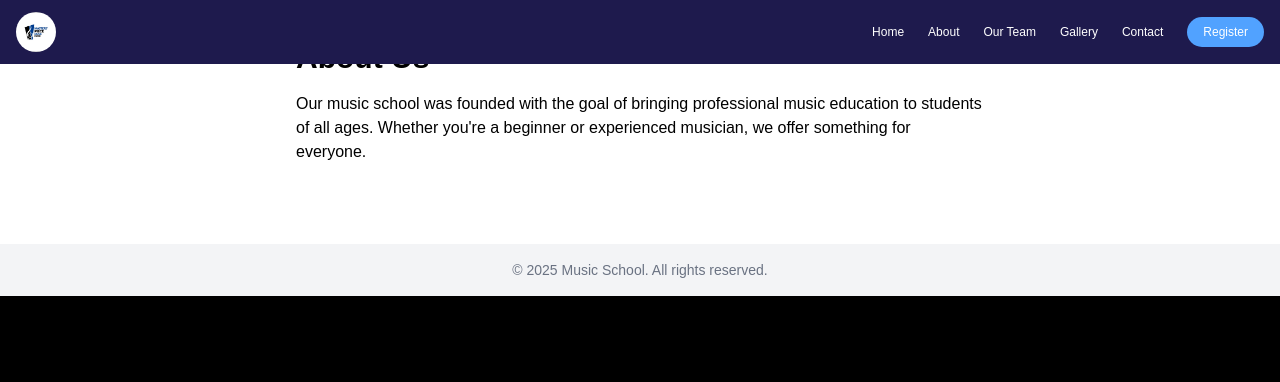
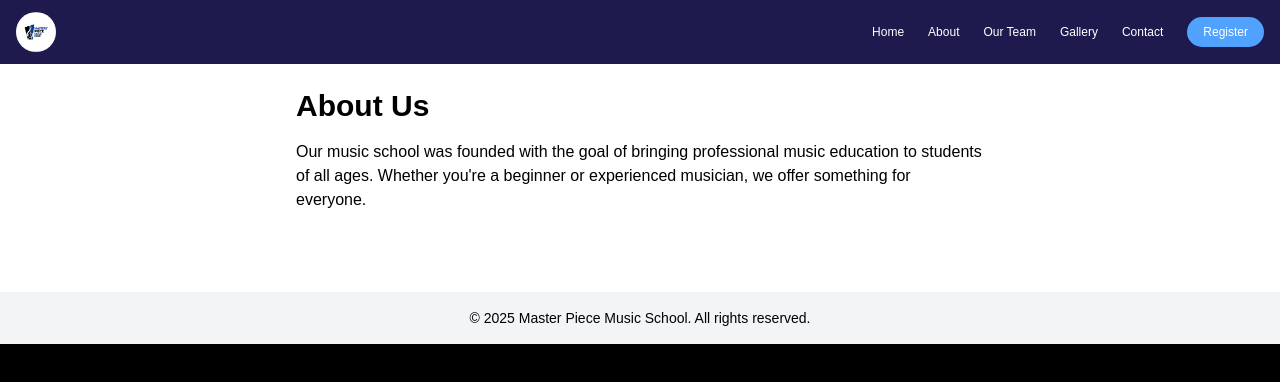
Before and after one commit to Aighangbe18/MPMSch, a React (Vite) app: page /about in a window 1280 px wide. Shown: the top 382 px of the page. Built offline with nearby package versions, Linux system fonts and the light colour scheme; a web font is replaced by a local one.

Commit message:
third entry

```diff
--- a/src/components/Footer.jsx
+++ b/src/components/Footer.jsx
@@ -1,7 +1,7 @@
 export default function Footer() {
   return (
-    <footer className="text-center py-4 mt-10 bg-gray-100 text-sm text-gray-500">
-      © {new Date().getFullYear()} Music School. All rights reserved.
+    <footer className="text-center py-4 mt-10 bg-gray-100 text-sm text-black">
+      © {new Date().getFullYear()} Master Piece Music School. All rights reserved.
     </footer>
   );
 }
--- a/src/components/Navbar.jsx
+++ b/src/components/Navbar.jsx
@@ -35,7 +35,7 @@ const Navbar = () => {
     >
       <nav className="max-w-7xl mx-auto px-4 text-xs py-3 flex items-center bg-indigo-950 justify-between">
         {/* Logo */}
-        <div className="text-sm w-10 h-10 font-bold text-blue-600">
+        <div className="text-2x1 w-10 h-10 font-bold text-blue-600">
           <img src="./images/gallery10.jpg" alt="Logo" className="w-full h-full object-cover rounded-full" />
         </div>
 
@@ -46,7 +46,7 @@ const Navbar = () => {
               <a
                 href={link.href}
                 className={`relative group transition ${
-                  scrolled ? "text-gray-700" : "text-white"
+                  scrolled ? "text-white" : "text-white"
                 }`}
               >
                 {link.name}
@@ -86,7 +86,7 @@ const Navbar = () => {
           </div>
 
           {/* Mobile links */}
-          <ul className="flex flex-col items-center justify-center flex-1 gap-6 text-sm text-white-50">
+          <ul className="flex flex-col items-center justify-center flex-1 gap-6 text-xl text-white-50">
             {navLinks.map((link) => (
               <li key={link.name}>
                 <a
--- a/src/pages/About.jsx
+++ b/src/pages/About.jsx
@@ -2,7 +2,7 @@
 const About = () => {
   return (
     <section className="p-10 max-w-3xl mx-auto">
-      <h2 className="text-3xl font-bold mb-4">About Us</h2>
+      <h2 className="text-3xl font-bold mt-12 mb-4">About Us</h2>
       <p>
         Our music school was founded with the goal of bringing professional
         music education to students of all ages. Whether you're a beginner or
--- a/src/pages/Hero.jsx
+++ b/src/pages/Hero.jsx
@@ -38,7 +38,7 @@ const Hero = () => {
                           alt="person"
                           className="xl:size-12 md:size-10 size-7 rounded-full"
                         />
-                        <span className="text-xl md:text-2xl">{word.text}</span>
+                        <span className="text-xl md:text-3xl">{word.text}</span>
                       </span>
                     ))}
                   </span>
@@ -48,7 +48,7 @@ const Hero = () => {
               <h1>effective quality</h1>
             </div>
 
-            <p className="text-white md:text-xl">
+            <p className="text-blue-950 md:text-xl">
               We are invested in molding the future
             </p>
           </header>
@@ -56,7 +56,7 @@ const Hero = () => {
       </div>
 
       {/* IMAGE GRID SECTION */}
-      <div className="grid grid-cols-1 md:grid-cols-2 gap-8 px-6 py-10 bg-gray-100">
+      <div className="grid grid-cols-1 md:grid-cols-2 gap-9 px-6 py-10 bg-gray-100">
         <div className="rounded-lg overflow-hidden shadow-md">
           <img
             src="../images/gallery3.jpg"
```
